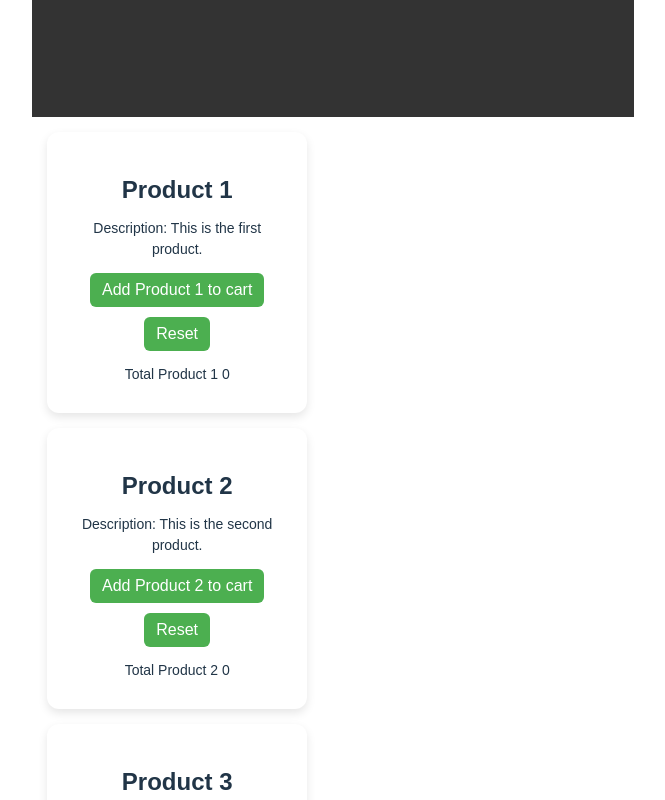
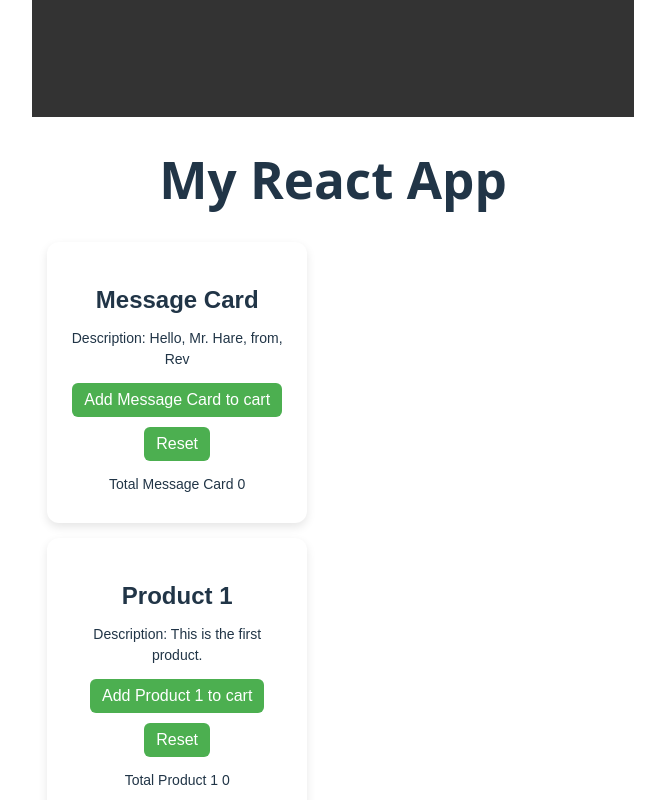
Before and after one commit to canyon-crest/react-app-victor-rrev, a React (Vite) app: page / in a window 1280 px wide. Shown: the part 400-1200 px from the top of the page, without its empty margins (307-972 px from the left). Built offline with nearby package versions, Linux system fonts and the light colour scheme.

Commit message:
Real final
don't regard the other 2

```diff
--- a/src/main.jsx
+++ b/src/main.jsx
@@ -2,15 +2,11 @@ import { StrictMode } from 'react'
 import { createRoot } from 'react-dom/client'
 import './index.css'
 import App from './App.jsx'
-import Nav from './nav'
-import Card from './card'
+import Card from '.card.jsx'
 
 createRoot(document.getElementById('root')).render(
   <StrictMode>
-    <Nav />
-    <Card name ="Product 1" description="This is the first product." />
-    <Card name ="Product 2" description="This is the second product." />
-    <Card name ="Product 3" description="This is the third product." />
     <App />
+    <Card name="I don't matter" description="I am a placeholder" />
   </StrictMode>,
 )
--- a/src/message.jsx
+++ b/src/message.jsx
@@ -3,7 +3,7 @@ import Card from "./card";
 function Message(props) {
   return (
     <div>
-      <Card name="Message Card" description="Hello, {props.name}, from, Rev" />
+      <Card name="Message Card" description={`Hello, ${props.name}, from, Rev`} />
       {/*<h2>Message:</h2>
       <p>Hello, {props.name}</p>
 
```
